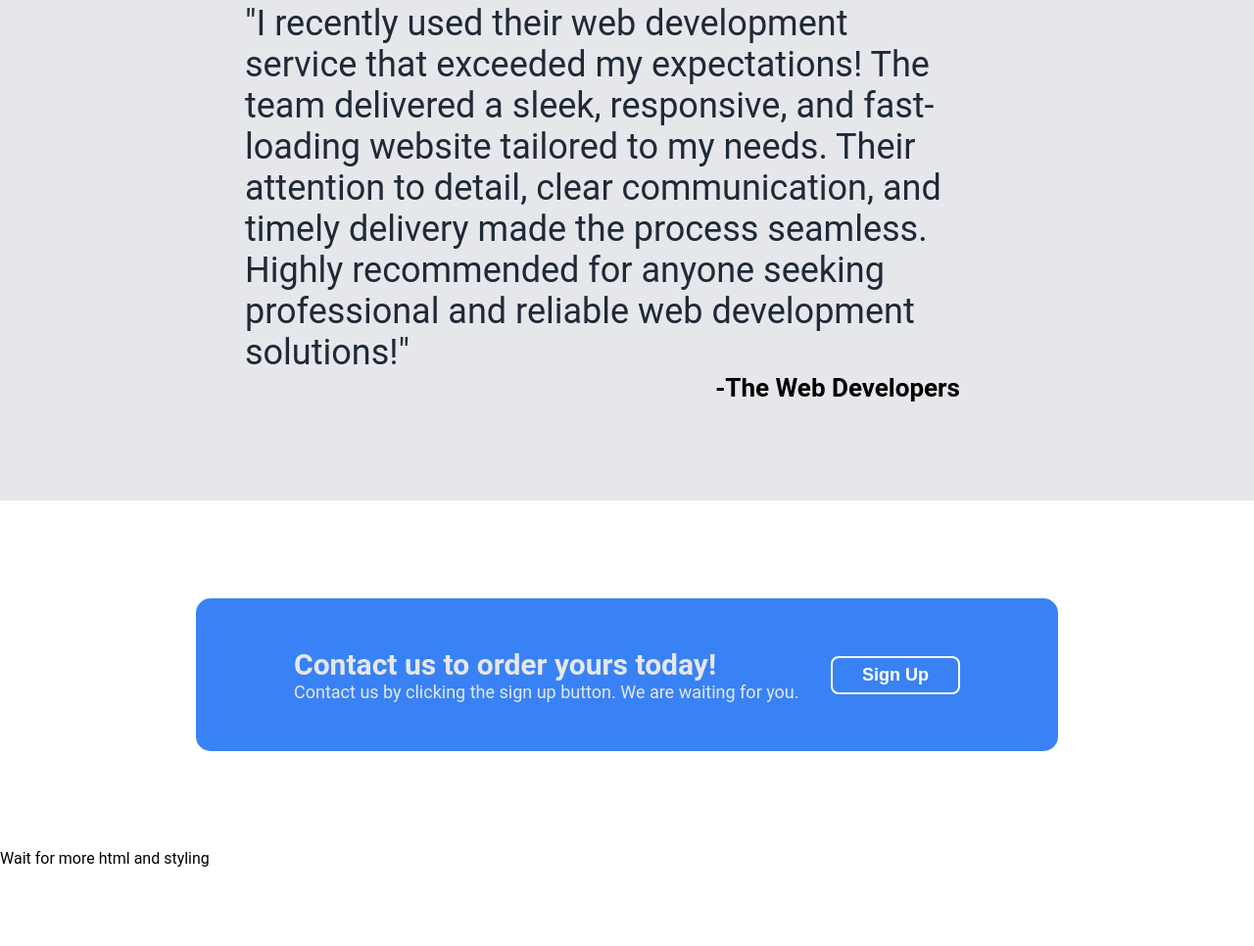
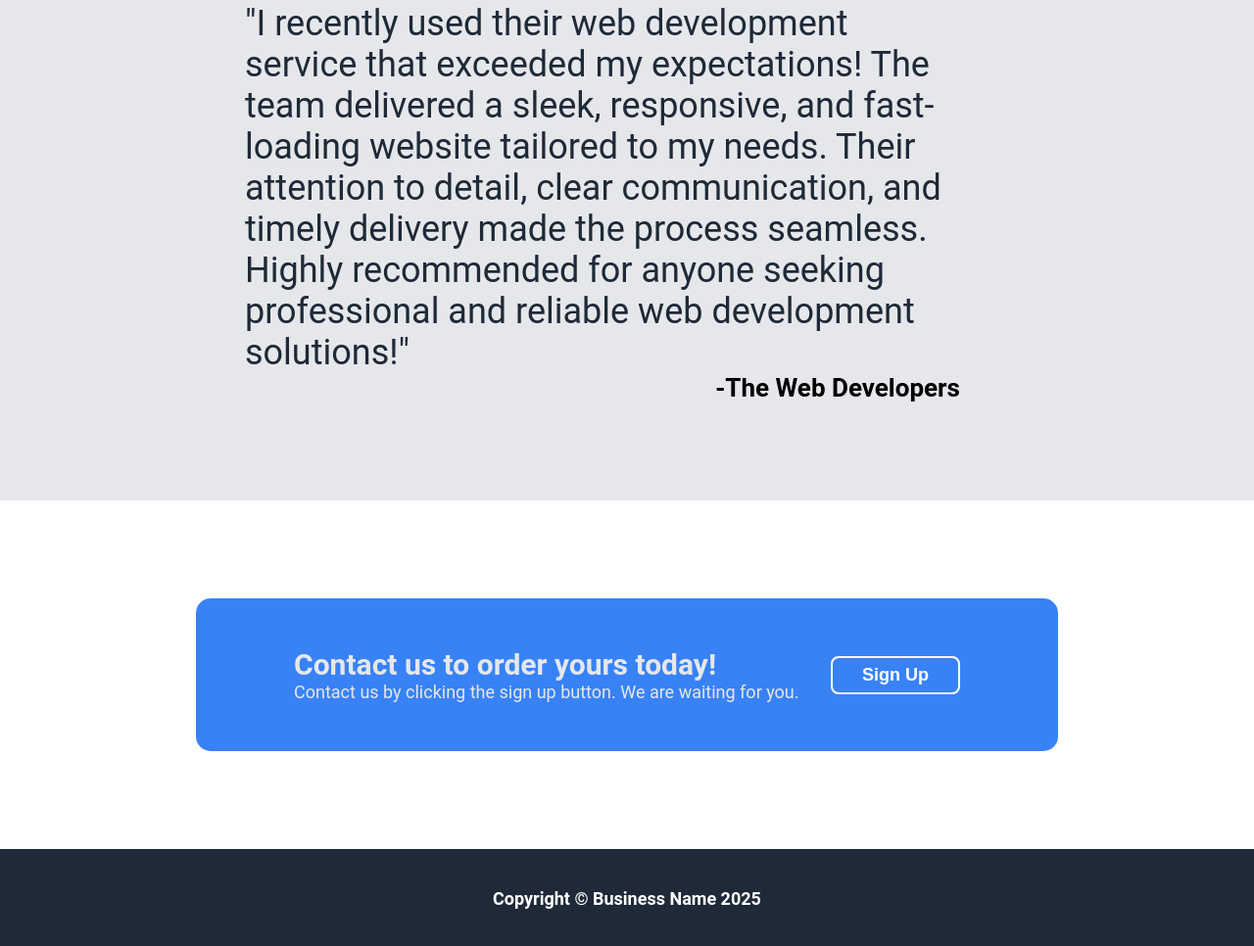
Before and after one commit to Petrus-github/landing-page, a plain HTML site: page index.html in a window 1280 px wide. Shown: the part 1209-2175 px from the top of the page at 98% size. Before the commit the page ends 2095 px from the top, so only its background shows below. Drawn offline with Linux system fonts and the light colour scheme.

Commit message:
Use class footer to style footer in css
Add footer text and copyright symbol.
Use the footer class to add padding and center the footer text.

```diff
--- a/index.html
+++ b/index.html
@@ -53,7 +53,7 @@
     </main>
     <footer>
         <div class="footer">
-            <p>Wait for more html and styling</p>
+            <p>Copyright &copy Business Name 2025</p>
         </div>
 
     </footer>
--- a/style.css
+++ b/style.css
@@ -147,3 +147,12 @@ body {
     font-size: 18px;
     font-weight: bold;
 }
+
+.footer {
+    background-color: #1f2937;
+    font-size: 18px;
+    color: #ffffff;
+    font-weight: bold;
+    text-align: center;
+    padding: 40px;
+}
```
